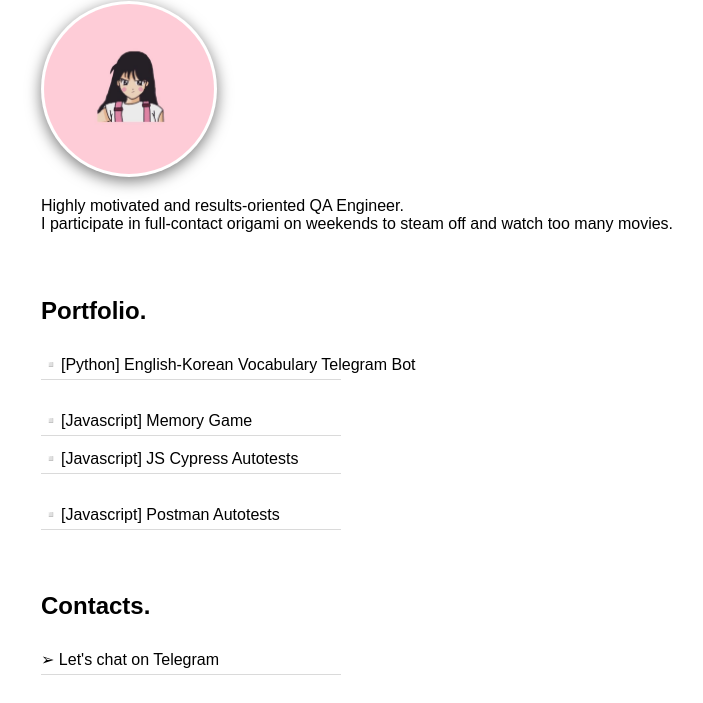
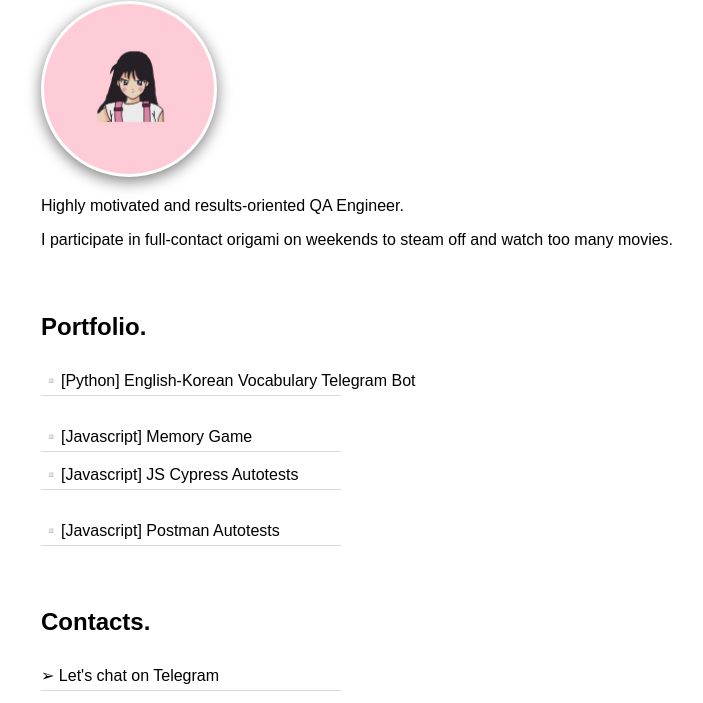
Before and after one commit to crayonette/crayonette.github.io, a plain HTML site: page index.html in a window 1280 px wide. Shown: the part 79-782 px from the top of the page, without its empty margins (79-782 px from the left). Drawn offline with Linux system fonts and the light colour scheme.

Commit message:
Update index.html

```diff
--- a/index.html
+++ b/index.html
@@ -16,11 +16,9 @@
 			<img class="photo" src="me1.jpg" width="170" height="170" alt="фото">
 		</div>
 
-			<p>Highly motivated and results-oriented QA Engineer.
+	<p> Highly motivated and results-oriented QA Engineer.</p>
 
-			<br>
-
-			I participate in full-contact origami on weekends to steam off and watch too many movies.</p>
+			<p> I participate in full-contact origami on weekends to steam off and watch too many movies.</p>
 
 	           	<br>
 
```
